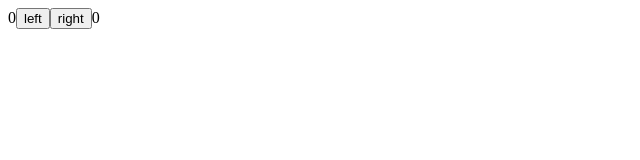
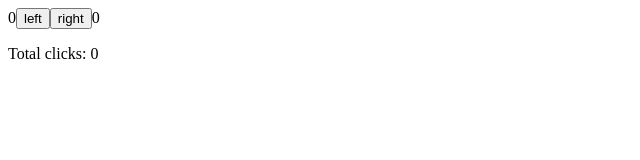
Before and after one commit to TheDevJoeT/FullStackOpenExercises, a React (Vite) app in the folder part1/: page / in a window 1280 px wide. Shown: the top 160 px of the page, without its empty margins (0-640 px from the left). Built offline with nearby package versions, Linux system fonts and the light colour scheme.

Commit message:
asynchoronously

```diff
--- a/part1/src/App.jsx
+++ b/part1/src/App.jsx
@@ -1,25 +1,37 @@
 import { useState } from "react";
 
 const App = () => {
-  const [clicks, setClicks] = useState({
-    left: 0, right: 0
-  })
+  const [left, setLeft] = useState(0);
+  const [right, setRight] = useState(0);
+  const [total, setTotal] = useState(0);
+  const [allClicks, setAll] = useState([]);
 
-  const handleLeftClick = () =>
-  setClicks({ ...clicks, left: clicks.left + 1 })
-  // ...clicks is used to copy the existing state, and then we update the left property with the new value.
+  const handleLeftClick = () => {
+    setAll(allClicks.concat("L"));
+    const updatedLeft = left + 1;
+    setLeft(updatedLeft);
+    setTotal(updatedLeft + right);
+  };
 
-const handleRightClick = () =>
-  setClicks({ ...clicks, right: clicks.right + 1 })
+  const handleRightClick = () => {
+    setAll(allClicks.concat("R"));
+    const updatedRight = right + 1;
+    setRight(updatedRight);
+    setTotal(left + updatedRight);
+  };
 
   return (
     <div>
-      {clicks.left}
+      {left}
       <button onClick={handleLeftClick}>left</button>
       <button onClick={handleRightClick}>right</button>
-      {clicks.right}
+      {right}
+
+      <p>{allClicks.join(" ")}</p>
+
+      <p>Total clicks: {total}</p>
     </div>
-  )
-}
+  );
+};
 
 export default App;
```
